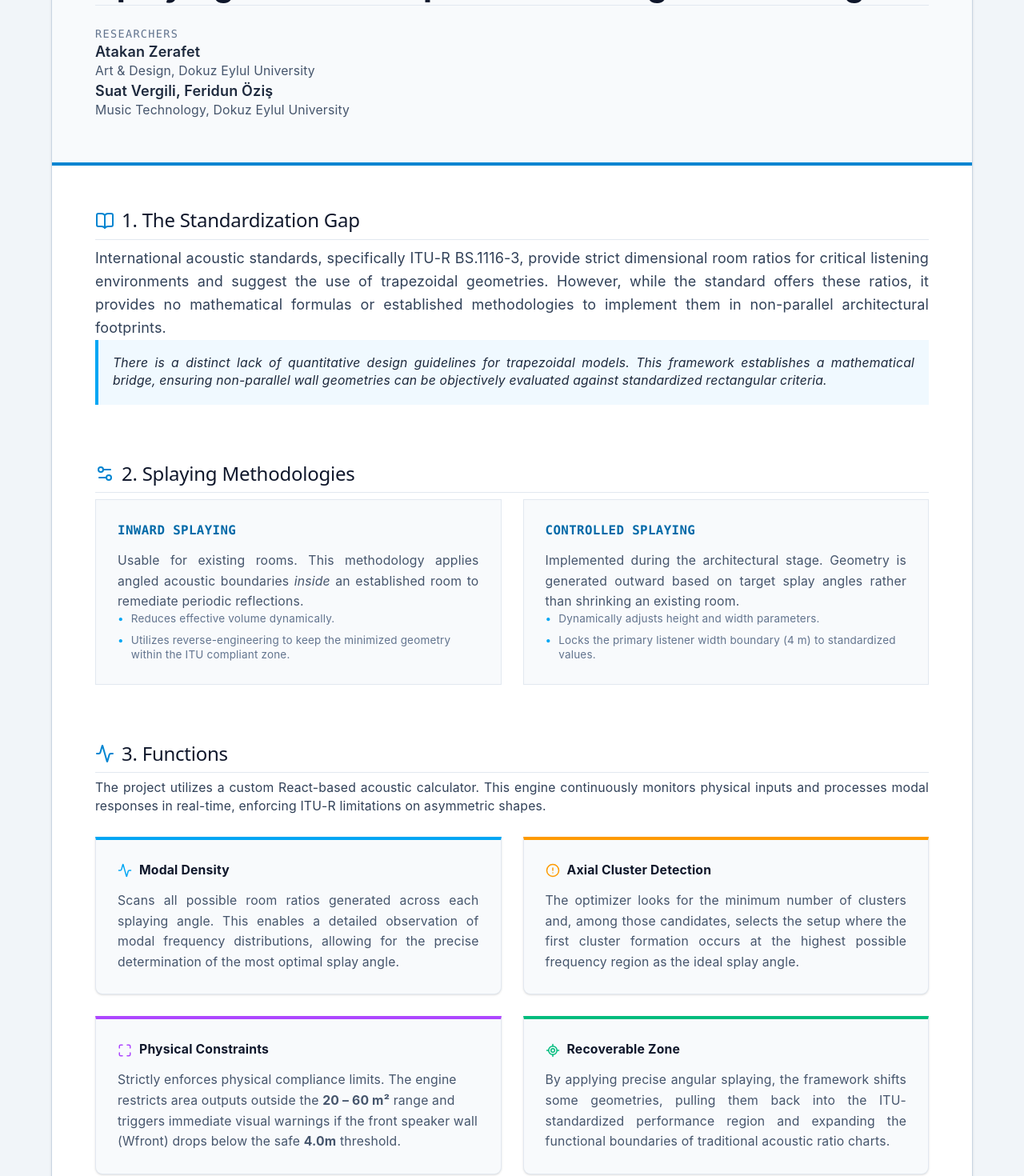
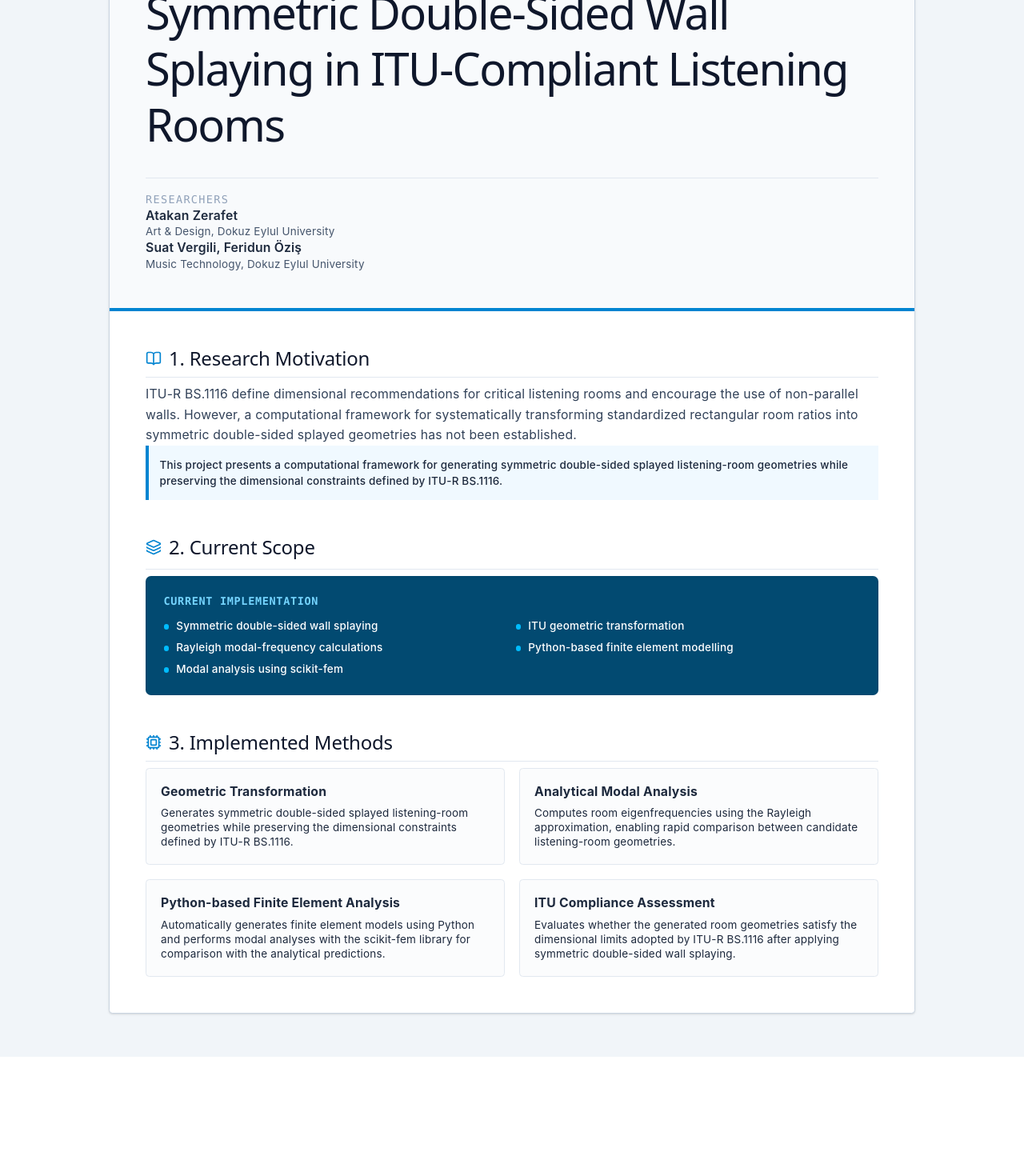
Before and after one commit to Atakanz/room-splay-calculator, a React (Vite) app in the folder frontend/: page / in a window 1280 px wide. Shown: the part 340-1810 px from the top of the page at 80% size. After the commit the page ends 1661 px from the top, so only its background shows below. Built offline with nearby package versions, Linux system fonts and the light colour scheme.

Commit message:
aboutpage

```diff
--- a/frontend/src/components/Navbar.jsx
+++ b/frontend/src/components/Navbar.jsx
@@ -119,7 +119,6 @@ export default function Navbar() {
                     <div className="hidden md:flex items-center ml-auto gap-8">
                         <a href="/" style={{ fontFamily: "base-font" }} onClick={() => setIsOpen(false)} className={navLinkClass}>PROJECT</a>
                         <a href="/calculator" style={{ fontFamily: "base-font" }} onClick={() => setIsOpen(false)} className={navLinkClass}>CALCULATOR</a>
-                        <a href="/fem-result" style={{ fontFamily: "base-font" }} onClick={() => setIsOpen(false)} className={navLinkClass}>FEM ANALYSIS</a>
                     </div>
                 </div>
 
@@ -128,7 +127,6 @@ export default function Navbar() {
                     <div className={`w-full px-2 pt-6 pb-4 flex flex-col gap-1 transition-all duration-500 ease-in-out origin-top ${isScrollingUp ? 'bg-white/10 backdrop-blur-3xl blur-[4px] opacity-40 scale-y-95 pointer-events-none' : 'bg-white/80 backdrop-blur-xl opacity-100 scale-y-100'}`}>
                         <a href="/" style={{ fontFamily: "base-font" }} onClick={() => setIsOpen(false)} className={navLinkClass}>ABOUT PROJECT</a>
                         <a href="/calculator" style={{ fontFamily: "base-font" }} onClick={() => setIsOpen(false)} className={navLinkClass}>CALCULATOR</a>
-                        <a href="/fem-result" style={{ fontFamily: "base-font" }} onClick={() => setIsOpen(false)} className={navLinkClass}>FEM ANALYSIS</a>
                     </div>
                 </div>
             </nav>
--- a/frontend/src/pages/aboutProject.jsx
+++ b/frontend/src/pages/aboutProject.jsx
@@ -1,144 +1,119 @@
 import {
     BookOpen,
-    Settings2,
-    Activity,
-    AlertCircle,
-    Maximize,
+    Layers,
+    Cpu,
+    CheckCircle2,
+    Clock,
     FileText,
-    LocateFixed
+    ArrowRight
 } from 'lucide-react';
 
 export default function AboutProject() {
     return (
         <div className="min-h-screen bg-slate-100 p-4 md:p-8 lg:p-12 font-sans text-slate-800">
-            <div className="max-w-5xl mx-auto bg-white border border-slate-300 shadow-sm">
+            <div className="max-w-4xl mx-auto bg-white border border-slate-300 shadow-sm rounded-sm">
 
                 {/* DOCUMENT HEADER */}
-                <header className="border-b-4 border-sky-600 bg-slate-50 p-8 md:p-12">
-                    <div className="flex items-center gap-2 text-sky-700 font-mono text-xs uppercase tracking-widest mb-4 font-bold">
+                <header className="border-b-4 border-sky-600 bg-slate-50 p-6 md:p-10">
+                    <div className="flex items-center gap-2 text-sky-700 font-mono text-xs uppercase tracking-widest mb-3 font-bold">
                         <FileText size={16} />
                         <span>ICSV32 Istanbul - International Congress on Sound and Vibration</span>
                     </div>
-                    <p className="text-xl md:text-4xl font-bold text-slate-900 mb-6 leading-tight">
-                        A Geometric Framework for Controlled Wall Splaying In ITU-Compliant Listening Room Design
-                    </p>
 
-                    <div className="grid grid-cols-1 md:grid-cols-2 gap-6 pt-6 border-t border-slate-200">
+                    {/* NEW TITLE */}
+                    <h1 className="text-2xl md:text-3xl font-bold text-slate-900 mb-6 leading-tight">
+                        Computational Framework for Symmetric Double-Sided Wall Splaying in ITU-Compliant Listening Rooms
+                    </h1>
+
+                    <div className="grid grid-cols-1 md:grid-cols-2 gap-4 pt-4 border-t border-slate-200 text-sm">
                         <div>
-                            <p className="text-xs text-slate-500 uppercase tracking-widest font-mono mb-1">Researchers</p>
+                            <p className="text-xs text-slate-400 uppercase tracking-widest font-mono mb-1">Researchers</p>
                             <p className="font-semibold text-slate-800">Atakan Zerafet</p>
-                            <p className="text-sm text-slate-600">Art & Design, Dokuz Eylul University</p>
-                            <p className="font-semibold mt-1 text-slate-800">Suat Vergili, Feridun Öziş</p>
-                            <p className="text-sm text-slate-600">Music Technology, Dokuz Eylul University</p>
-                        </div>
-                        <div>
-
+                            <p className="text-xs text-slate-600">Art & Design, Dokuz Eylul University</p>
+                            <p className="font-semibold mt-2 text-slate-800">Suat Vergili, Feridun Öziş</p>
+                            <p className="text-xs text-slate-600">Music Technology, Dokuz Eylul University</p>
                         </div>
                     </div>
                 </header>
 
-                <div className="p-8 md:p-12 space-y-16">
+                <div className="p-6 md:p-10 space-y-10">
 
-                    {/* 1. THE SCIENTIFIC GAP */}
+                    {/* 1. RESEARCH MOTIVATION */}
                     <section>
-                        <h2 className="flex items-center gap-2 text-xl font-bold text-slate-900 border-b border-slate-200 pb-2 mb-4">
-                            <BookOpen className="text-sky-600" size={24} />
-                            1. The Standardization Gap
+                        <h2 className="flex items-center gap-2 text-lg font-bold text-slate-900 border-b border-slate-200 pb-2 mb-3">
+                            <BookOpen className="text-sky-600" size={20} />
+                            1. Research Motivation
                         </h2>
-                        <div className="text-slate-700 leading-relaxed space-y-4 text-justify">
+                        <div className="text-slate-700 text-sm leading-relaxed space-y-3">
                             <p>
-                                International acoustic standards, specifically ITU-R BS.1116-3, provide strict dimensional room ratios for critical listening environments and suggest the use of trapezoidal geometries. However, while the standard offers these ratios, it provides no mathematical formulas or established methodologies to implement them in non-parallel architectural footprints.
+                                ITU-R BS.1116 define dimensional recommendations for critical listening rooms and encourage the use of non-parallel walls. However, a computational framework for systematically transforming standardized rectangular room ratios into symmetric double-sided splayed geometries has not been established.
                             </p>
-                            <p className="bg-sky-50 border-l-4 border-sky-500 p-4 text-slate-800 italic text-sm text-justify">
-                                There is a distinct lack of quantitative design guidelines for trapezoidal models. This framework establishes a mathematical bridge, ensuring non-parallel wall geometries can be objectively evaluated against standardized rectangular criteria.
+                            <p className="bg-sky-50 border-l-4 border-sky-600 p-3 text-slate-800 text-xs font-medium leading-normal">
+                                This project presents a computational framework for generating symmetric double-sided splayed listening-room geometries while preserving the dimensional constraints defined by ITU-R BS.1116.
                             </p>
                         </div>
                     </section>
 
-                    {/* 2. SPLAYING METHODOLOGIES */}
+                    {/* 2. CURRENT SCOPE */}
                     <section>
-                        <h2 className="flex items-center gap-2 text-xl font-bold text-slate-900 border-b border-slate-200 pb-2 mb-6">
-                            <Settings2 className="text-sky-600" size={24} />
-                            2. Splaying Methodologies
+                        <h2 className="flex items-center gap-2 text-lg font-bold text-slate-900 border-b border-slate-200 pb-3 mb-3">
+                            <Layers className="text-sky-600" size={20} />
+                            2. Current Scope
                         </h2>
-                        <div className="grid md:grid-cols-2 gap-6">
-                            <div className="border border-slate-200 p-6 bg-slate-50">
-                                <h3 className="font-mono font-bold text-sky-700 mb-3 text-sm uppercase tracking-wide">Inward Splaying</h3>
-                                <p className="text-sm text-slate-600 leading-relaxed mb-4 text-justify">
-                                    Usable for existing rooms. This methodology applies angled acoustic boundaries <em>inside</em> an established room to remediate periodic reflections.
-                                </p>
-                                <ul className="text-xs text-slate-500 space-y-2">
-                                    <li className="flex gap-2"><span className="text-sky-500">&bull;</span> Reduces effective volume dynamically.</li>
-                                    <li className="flex gap-2"><span className="text-sky-500">&bull;</span> Utilizes reverse-engineering to keep the minimized geometry within the ITU compliant zone.</li>
-                                </ul>
-                            </div>
-
-                            <div className="border border-slate-200 p-6 bg-slate-50">
-                                <h3 className="font-mono font-bold text-sky-700 mb-3 text-sm uppercase tracking-wide">Controlled Splaying</h3>
-                                <p className="text-sm text-slate-600 leading-relaxed mb-4 text-justify">
-                                    Implemented during the architectural stage. Geometry is generated outward based on target splay angles rather than shrinking an existing room.
-                                </p>
-                                <ul className="text-xs text-slate-500 space-y-2">
-                                    <li className="flex gap-2"><span className="text-sky-500">&bull;</span> Dynamically adjusts height and width parameters.</li>
-                                    <li className="flex gap-2"><span className="text-sky-500">&bull;</span> Locks the primary listener width boundary (4 m) to standardized values.</li>
-                                </ul>
-                            </div>
+                        <div className="bg-sky-900 text-white p-5 rounded-md shadow-inner">
+                            <h3 className="text-xs font-mono font-bold tracking-wider uppercase text-sky-300 mb-3">
+                                Current Implementation
+                            </h3>
+                            <ul className="grid grid-cols-1 md:grid-cols-2 gap-2 text-xs font-medium">
+                                <li className="flex items-center gap-2">
+                                    <span className="h-1.5 w-1.5 rounded-full bg-sky-400 shrink-0"></span>
+                                    Symmetric double-sided wall splaying
+                                </li>
+                                <li className="flex items-center gap-2">
+                                    <span className="h-1.5 w-1.5 rounded-full bg-sky-400 shrink-0"></span>
+                                    ITU geometric transformation
+                                </li>
+                                <li className="flex items-center gap-2">
+                                    <span className="h-1.5 w-1.5 rounded-full bg-sky-400 shrink-0"></span>
+                                    Rayleigh modal-frequency calculations
+                                </li>
+                                <li className="flex items-center gap-2">
+                                    <span className="h-1.5 w-1.5 rounded-full bg-sky-400 shrink-0"></span>
+                                    Python-based finite element modelling
+                                </li>
+                                <li className="flex items-center gap-2 md:col-span-2">
+                                    <span className="h-1.5 w-1.5 rounded-full bg-sky-400 shrink-0"></span>
+                                    Modal analysis using scikit-fem
+                                </li>
+                            </ul>
                         </div>
                     </section>
 
-                    {/* 3. THE ACOUSTIC ENGINE (CALCULATOR LOGIC) */}
+                    {/* 3. IMPLEMENTED METHODS */}
                     <section>
-                        <h2 className="flex items-center gap-2 text-xl font-bold text-slate-900 border-b border-slate-200 pb-2 mb-6">
-                            <Activity className="text-sky-600" size={24} />
-                            3. Functions
+                        <h2 className="flex items-center gap-2 text-lg font-bold text-slate-900 border-b border-slate-200 pb-2 mb-4">
+                            <Cpu className="text-sky-600" size={20} />
+                            3. Implemented Methods
                         </h2>
-                        <p className="text-slate-700 mb-6 text-sm text-justify">
-                            The project utilizes a custom React-based acoustic calculator. This engine continuously monitors physical inputs and processes modal responses in real-time, enforcing ITU-R limitations on asymmetric shapes.
-                        </p>
-
-                        <div className="grid md:grid-cols-2 gap-6 mt-6">
-                            {/* Feature 1 */}
-                            <div className="bg-slate-50 border border-slate-200 rounded-b-lg p-6 shadow-sm border-t-4 border-t-sky-500 flex flex-col">
-                                <h3 className="text-slate-900 font-bold text-sm mb-3 flex items-center gap-2">
-                                    <Activity size={18} className="text-sky-500 shrink-0" />
-                                    Modal Density
-                                </h3>
-                                <p className="text-sm text-slate-600 leading-relaxed text-justify">
-                                    Scans all possible room ratios generated across each splaying angle. This enables a detailed observation of modal frequency distributions, allowing for the precise determination of the most optimal splay angle.
-                                </p>
+                        <div className="grid md:grid-cols-2 gap-4 text-xs">
+                            <div className="border border-slate-200 p-4 bg-slate-50/50 rounded">
+                                <h3 className="font-bold text-slate-800 mb-1.5 text-sm">Geometric Transformation</h3>
+                                Generates symmetric double-sided splayed listening-room geometries while preserving the dimensional constraints defined by ITU-R BS.1116.
                             </div>
 
-                            {/* Feature 2 */}
-                            <div className="bg-slate-50 border border-slate-200 rounded-b-lg p-6 shadow-sm border-t-4 border-t-amber-500 flex flex-col">
-                                <h3 className="text-slate-900 font-bold text-sm mb-3 flex items-center gap-2">
-                                    <AlertCircle size={18} className="text-amber-500 shrink-0" />
-                                    Axial Cluster Detection
-                                </h3>
-                                <p className="text-sm text-slate-600 leading-relaxed text-justify">
-                                    The optimizer looks for the minimum number of clusters and, among those candidates, selects the setup where the first cluster formation occurs at the highest possible frequency region as the ideal splay angle.
-                                </p>
+                            <div className="border border-slate-200 p-4 bg-slate-50/50 rounded">
+                                <h3 className="font-bold text-slate-800 mb-1.5 text-sm">Analytical Modal Analysis</h3>
+                                Computes room eigenfrequencies using the Rayleigh approximation, enabling rapid comparison between candidate listening-room geometries.
                             </div>
 
-                            {/* Feature 3 */}
-                            <div className="bg-slate-50 border border-slate-200 rounded-b-lg p-6 shadow-sm border-t-4 border-t-purple-500 flex flex-col">
-                                <h3 className="text-slate-900 font-bold text-sm mb-3 flex items-center gap-2">
-                                    <Maximize size={18} className="text-purple-500 shrink-0" />
-                                    Physical Constraints
-                                </h3>
-                                <p className="text-sm text-slate-600 leading-relaxed">
-                                    Strictly enforces physical compliance limits. The engine restricts area outputs outside the <strong>20 – 60 m²</strong> range and triggers immediate visual warnings if the front speaker wall (Wfront) drops below the safe <strong>4.0m</strong> threshold.
-                                </p>
+                            <div className="border border-slate-200 p-4 bg-slate-50/50 rounded">
+                                <h3 className="font-bold text-slate-800 mb-1.5 text-sm">Python-based Finite Element Analysis</h3>
+                                Automatically generates finite element models using Python and performs modal analyses with the scikit-fem library for comparison with the analytical predictions.
                             </div>
 
-                            {/* Feature 4 */}
-                            <div className="bg-slate-50 border border-slate-200 rounded-b-lg p-6 shadow-sm border-t-4 border-t-emerald-500 flex flex-col">
-                                <h3 className="text-slate-900 font-bold text-sm mb-3 flex items-center gap-2">
-                                    <LocateFixed size={18} className="text-emerald-500 shrink-0" />
-                                    Recoverable Zone
-                                </h3>
-                                <p className="text-sm text-slate-600 leading-relaxed text-justify">
-                                    By applying precise angular splaying, the framework shifts some geometries, pulling them back into the ITU-standardized performance region and expanding the functional boundaries of traditional acoustic ratio charts.
-                                </p>
+                            <div className="border border-slate-200 p-4 bg-slate-50/50 rounded">
+                                <h3 className="font-bold text-slate-800 mb-1.5 text-sm">ITU Compliance Assessment</h3>
+                                Evaluates whether the generated room geometries satisfy the dimensional limits adopted by ITU-R BS.1116 after applying symmetric double-sided wall splaying.
                             </div>
                         </div>
                     </section>
@@ -146,7 +121,6 @@ export default function AboutProject() {
 
 
                 </div>
-
             </div>
         </div>
     );
--- a/frontend/src/routes/index.jsx
+++ b/frontend/src/routes/index.jsx
@@ -2,7 +2,6 @@ import { createBrowserRouter } from 'react-router-dom';
 import App from '../App';
 import AboutProject from '../pages/aboutProject';
 import Calculator from '../pages/calculator';
-import AnsysResult from '../pages/ansysResults';
 export const router = createBrowserRouter([
     {
         path: "/",
@@ -10,7 +9,6 @@ export const router = createBrowserRouter([
         children: [
             { path: "/", element: <AboutProject /> },
             { path: "/calculator", element: <Calculator /> },
-            { path: "/fem-result", element: <AnsysResult /> },
         ]
     },
 ]);
```
